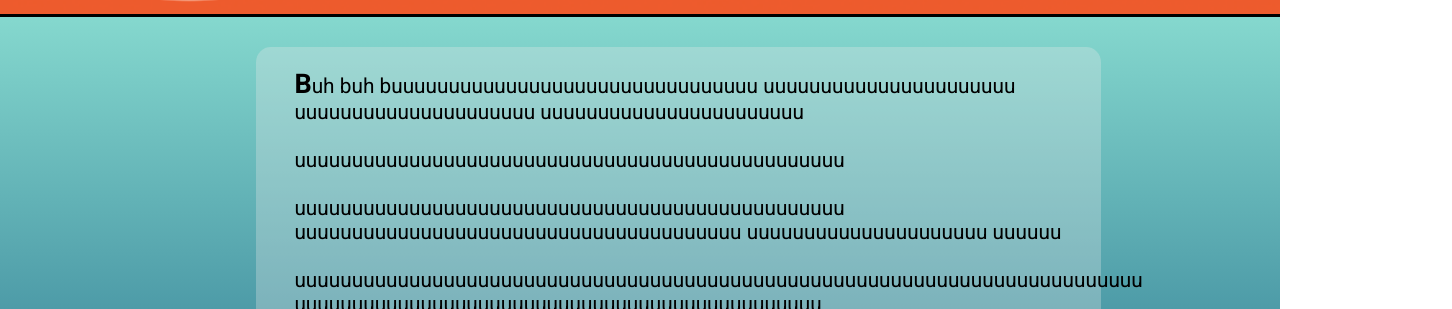
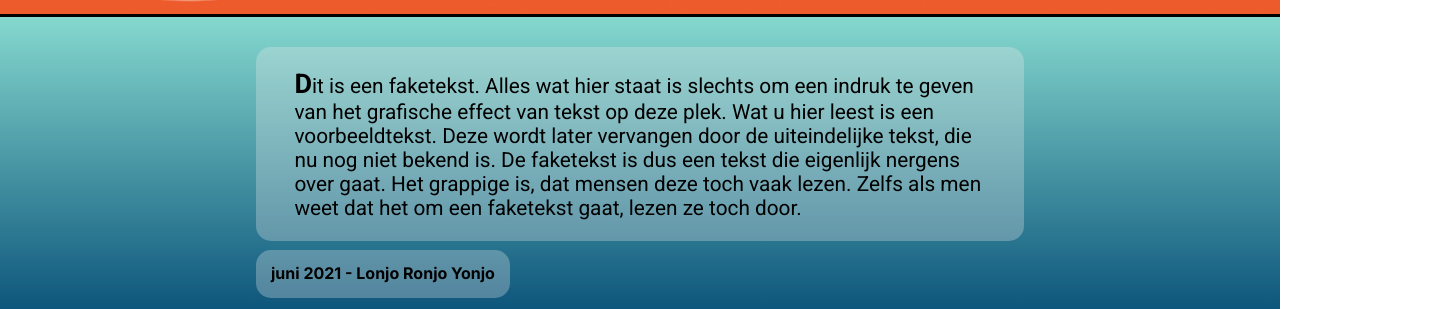
Before and after one commit to LHellmig/LHellmig.github.io, a plain HTML site: page overOns.html in a window 1280 px wide. Shown: the part 865-1174 px from the top of the page, 1452 px wide, since content can reach past the window. Drawn offline with Linux system fonts and the light colour scheme.

Commit message:
iets gefixt in over ons

```diff
--- a/Resources/css/article.css
+++ b/Resources/css/article.css
@@ -46,9 +46,9 @@
     margin: 0px 20% 20px 20%;
     border-radius: 15px;
     /* font-weight: lighter; */
-
     padding: 0px 15px;
     font-family: roboto, sans-serif;
+    height:3em;
 }
 
 #articleInfo h2 {
--- a/overOns.html
+++ b/overOns.html
@@ -48,15 +48,7 @@
         <content>
             <div id="textContainer">
                 <p id="articleText">
-                    <span class="capitalisation">B</span>uh buh
-                    buuuuuuuuuuuuuuuuuuuuuuuuuuuuuuuu uuuuuuuuuuuuuuuuuuuuuu uuuuuuuuuuuuuuuuuuuuu uuuuuuuuuuuuuuuuuuuuuuu<br><br>
-                    uuuuuuuuuuuuuuuuuuuuuuuuuuuuuuuuuuuuuuuuuuuuuuuu
-                    <br><br>uuuuuuuuuuuuuuuuuuuuuuuuuuuuuuuuuuuuuuuuuuuuuuuu uuuuuuuuuuuuuuuuuuuuuuuuuuuuuuuuuuuuuuu uuuuuuuuuuuuuuuuuuuuu uuuuuu<br><br>
-                    uuuuuuuuuuuuuuuuuuuuuuuuuuuuuuuuuuuuuuuuuuuuuuuuuuuuuuuuuuuuuuuuuuuuuuuuuu uuuuuuuuuuuuuuuuuuuuuuuuuuuuuuuuuuuuuuuuuuuuuu
-                    <br><br>uuuuuuuuuuuuuuuuuuuuuuuuuuuuuuuuuuuuuuuuuuuuuuuuuuuuuuuuuuuuuuuuuuuuuuuuuuuuuuuuuuuu uuuuuuuuuuuuuuuuuuuuuuuuuuuuuuuuuuuuuuuuuuuuuuu
-                    <br><br>uuuuuuuuuuuuuuuuuuuuuuuuuuuuuuuuuuuuuuuuuuuuuuuuuuuuuuuuuuuuuuuuuuuuuuuuuuuuuuuuuuuuuuuuuuuuuuuuuuuuu uuuuuuuuuuuuuuuuuuuuuuuuuuuuu<br><br>
-                    uuuuuuuuuuuuuuuuuuuuuuuuuuuuuuuuuuuuuuuuuuuuuuuuuuuuuuuuuuuuuuuuuuuuuuuuuuuuuuuuuuuuuuu uuuuuuuuuuuuuuuuuuuuuuuuuuu<br><br>
-                    uuuuuuuuuuuuuuuuuuuuuuuuuuuuuuh
+                    <span class="capitalisation">D</span>it is een faketekst. Alles wat hier staat is slechts om een indruk te geven van het grafische effect van tekst op deze plek. Wat u hier leest is een voorbeeldtekst. Deze wordt later vervangen door de uiteindelijke tekst, die nu nog niet bekend is. De faketekst is dus een tekst die eigenlijk nergens over gaat. Het grappige is, dat mensen deze toch vaak lezen. Zelfs als men weet dat het om een faketekst gaat, lezen ze toch door.
                 </p>
             </div>
             <div id="articleInfo">
```
